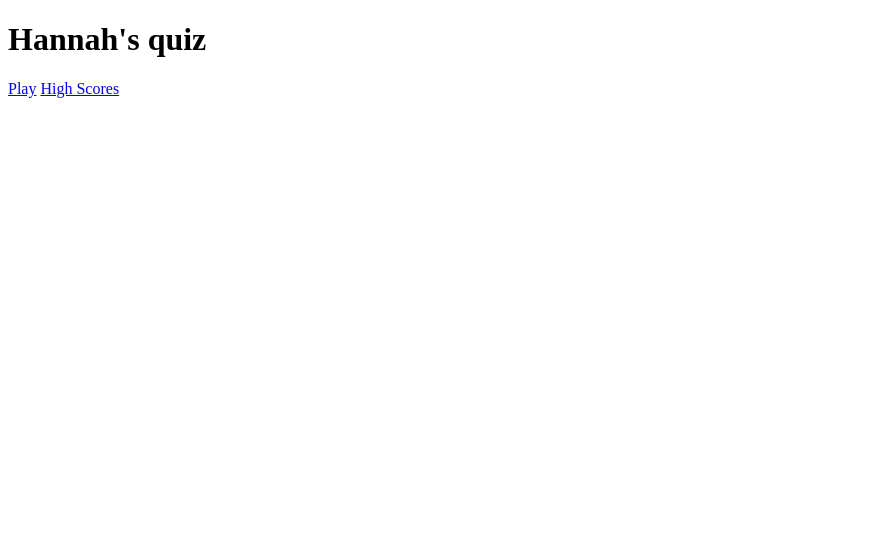
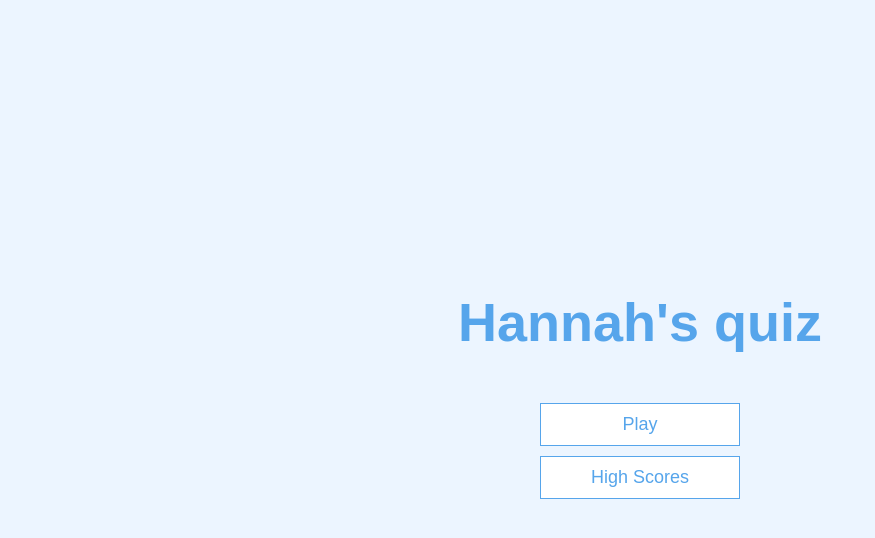
Before and after one commit to HannahIsabel89/HannahIsabel89, a plain HTML site: page index.html in a window 1280 px wide. Shown: the whole page, without its empty margins (0-875 px from the left). Drawn offline with Linux system fonts and the light colour scheme; the site is published under a folder, as on GitHub Pages, so addresses that start at the root find nothing.

Commit message:
Update index.html

```diff
--- a/index.html
+++ b/index.html
@@ -5,14 +5,14 @@
   <meta http-equiv="X-UA-Compatible" content="IE=edge">
   <meta name="viewport" content="width=, initial-scale=1.0">
   <title>Hannah's quiz</title>
-  <link rel="stylesheet" href="/index.css">
+  <link rel="stylesheet" href="./index.css">
 </head>
 <body>
   <div class="container">
     <div id="home" class="flex-center flex-column">
       <h1>Hannah's quiz</h1>
-      <a class="btn" href="/game.html">Play</a>
-      <a class="btn" href="/highscores.html">High Scores</a>
+      <a class="btn" href="./game.html">Play</a>
+      <a class="btn" href="./highscores.html">High Scores</a>
     </div>
   </div>
 
```
